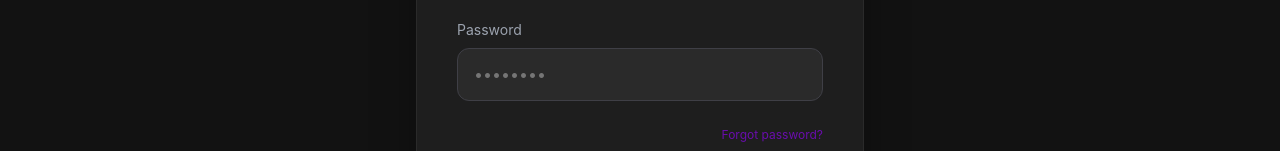
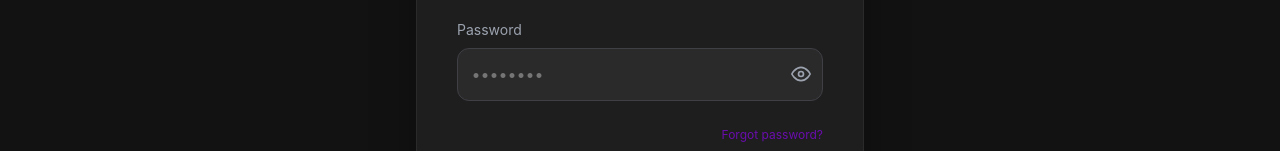
Before and after one commit to Losseni-dia/reservationsSpringBoot, a React (Vite) app in the folder frontend/: page /login in a window 1280 px wide. Shown: the part 424-575 px from the top of the page. Built offline with nearby package versions, Linux system fonts and the light colour scheme; no server answers.

Commit message:
maj form login pour visualiser le password

```diff
--- /dev/null
+++ b/frontend/src/components/ui/passwordinput/PasswordInput.module.css
@@ -0,0 +1,46 @@
+.inputWrapper {
+    position: relative;
+    width: 100%;
+}
+
+.input {
+    width: 100%;
+    padding: 0.85rem;
+    padding-right: 3rem; /* On laisse un trou à droite pour l'icône */
+    background-color: #2a2a2a;
+    border: 1px solid #3f3f46;
+    border-radius: 0.75rem;
+    color: white;
+    font-size: 1rem;
+    box-sizing: border-box;
+}
+
+.input:focus {
+    outline: none;
+    border-color: #6A0DAD; /* Ton violet pour le focus */
+}
+
+.eyeButton {
+    position: absolute;
+    right: 0.75rem;
+    top: 50%;
+    transform: translateY(-50%);
+    background: none;
+    border: none;
+    padding: 0;
+    cursor: pointer;
+    display: flex;
+    justify-content: center;
+    align-items: center;
+    color: #9ca3af;
+    transition: color 0.2s;
+}
+
+.eyeButton:hover {
+    color: white;
+}
+
+.icon {
+    width: 20px;
+    height: 20px;
+}
--- /dev/null
+++ b/frontend/src/components/ui/passwordinput/PasswordInput.tsx
@@ -0,0 +1,64 @@
+import React, { useState } from "react";
+import styles from "./PasswordInput.module.css";
+
+// On étend les propriétés standards d'un <input> HTML
+interface PasswordInputProps extends React.InputHTMLAttributes<HTMLInputElement> {}
+
+const PasswordInput: React.FC<PasswordInputProps> = (props) => {
+  const [showPassword, setShowPassword] = useState(false);
+
+  const toggleVisibility = () => {
+    setShowPassword((prev) => !prev);
+  };
+
+  return (
+    <div className={styles.inputWrapper}>
+      <input
+        {...props}
+        type={showPassword ? "text" : "password"}
+        className={`${styles.input} ${props.className || ""}`}
+      />
+
+      <button
+        type="button"
+        className={styles.eyeButton}
+        onClick={toggleVisibility}
+        aria-label={
+          showPassword ? "Masquer le mot de passe" : "Afficher le mot de passe"
+        }
+      >
+        {showPassword ? (
+          /* Icône Œil barré (masquer) */
+          <svg
+            viewBox="0 0 24 24"
+            fill="none"
+            stroke="currentColor"
+            strokeWidth="2"
+            strokeLinecap="round"
+            strokeLinejoin="round"
+            className={styles.icon}
+          >
+            <path d="M17.94 17.94A10.07 10.07 0 0 1 12 20c-7 0-11-8-11-8a18.45 18.45 0 0 1 5.06-5.94M9.9 4.24A9.12 9.12 0 0 1 12 4c7 0 11 8 11 8a18.5 18.5 0 0 1-2.16 3.19m-6.72-1.07a3 3 0 1 1-4.24-4.24"></path>
+            <line x1="1" y1="1" x2="23" y2="23"></line>
+          </svg>
+        ) : (
+          /* Icône Œil normal (afficher) */
+          <svg
+            viewBox="0 0 24 24"
+            fill="none"
+            stroke="currentColor"
+            strokeWidth="2"
+            strokeLinecap="round"
+            strokeLinejoin="round"
+            className={styles.icon}
+          >
+            <path d="M1 12s4-8 11-8 11 8 11 8-4 8-11 8-11-8-11-8z"></path>
+            <circle cx="12" cy="12" r="3"></circle>
+          </svg>
+        )}
+      </button>
+    </div>
+  );
+};
+
+export default PasswordInput;
--- a/frontend/src/pages/Login/LoginPage.tsx
+++ b/frontend/src/pages/Login/LoginPage.tsx
@@ -3,6 +3,7 @@ import { useNavigate, Link, useLocation } from 'react-router-dom';
 import { useTranslation } from 'react-i18next';
 import { useAuth } from '../../components/context/AuthContext';
 import styles from './LoginPage.module.css';
+import PasswordInput from "../../components/ui/passwordinput/PasswordInput";
 
 const LoginPage: React.FC = () => {
   const { t } = useTranslation();
@@ -48,66 +49,68 @@ const LoginPage: React.FC = () => {
         <h1 className={styles.logoTitle}>
           SMART<span className={styles.logoAccent}>BOOKING</span>
         </h1>
-        <p className={styles.logoSubtitle}>{t('auth.login.subtitle')}</p>
+        <p className={styles.logoSubtitle}>{t("auth.login.subtitle")}</p>
       </div>
 
       <div className={styles.loginCard}>
-        <h2 className={styles.cardTitle}>{t('auth.login.title')}</h2>
+        <h2 className={styles.cardTitle}>{t("auth.login.title")}</h2>
 
         {successMessage && (
-          <div className="alert alert-success text-center" style={{ fontSize: '0.9rem', padding: '10px', marginBottom: '1.5rem' }}>
+          <div
+            className="alert alert-success text-center"
+            style={{
+              fontSize: "0.9rem",
+              padding: "10px",
+              marginBottom: "1.5rem",
+            }}
+          >
             {successMessage}
           </div>
         )}
 
-        {error && (
-          <div className={styles.errorMessage}>
-            {error}
-          </div>
-        )}
+        {error && <div className={styles.errorMessage}>{error}</div>}
 
         <form onSubmit={handleSubmit} className={styles.form}>
           <div className={styles.fieldGroup}>
-            <label className={styles.label}>{t('auth.loginOrEmail')}</label>
+            <label className={styles.label}>{t("auth.loginOrEmail")}</label>
             <input
               type="text"
               value={loginIdentifier}
               onChange={(e) => setLoginIdentifier(e.target.value)}
               className={styles.input}
-              placeholder={t('auth.placeholderLogin')}
+              placeholder={t("auth.placeholderLogin")}
             />
           </div>
           <div className={styles.fieldGroup}>
-            <label className={styles.label}>{t('auth.password')}</label>
-            <input
-              type="password"
+            <label className={styles.label}>{t("auth.password")}</label>
+            <PasswordInput
               value={password}
               onChange={(e) => setPassword(e.target.value)}
               className={styles.input}
-              placeholder={t('auth.placeholderPassword')}
+              placeholder={t("auth.placeholderPassword")}
               required
             />
           </div>
 
           <div className={styles.forgotPasswordWrapper}>
             <Link to="/forgot-password" className={styles.forgotPasswordLink}>
-              {t('auth.login.forgotPassword')}
+              {t("auth.login.forgotPassword")}
             </Link>
           </div>
 
           <button
             type="submit"
             disabled={isLoading}
-            className={`${styles.submitButton} ${isLoading ? styles.buttonDisabled : ''}`}
+            className={`${styles.submitButton} ${isLoading ? styles.buttonDisabled : ""}`}
           >
-            {isLoading ? t('auth.login.submitLoading') : t('auth.login.submit')}
+            {isLoading ? t("auth.login.submitLoading") : t("auth.login.submit")}
           </button>
         </form>
 
         <p className={styles.footerText}>
-          {t('auth.login.noAccount')}{' '}
+          {t("auth.login.noAccount")}{" "}
           <Link to="/register" className={styles.signupLink}>
-            {t('auth.login.signUp')}
+            {t("auth.login.signUp")}
           </Link>
         </p>
       </div>
```
